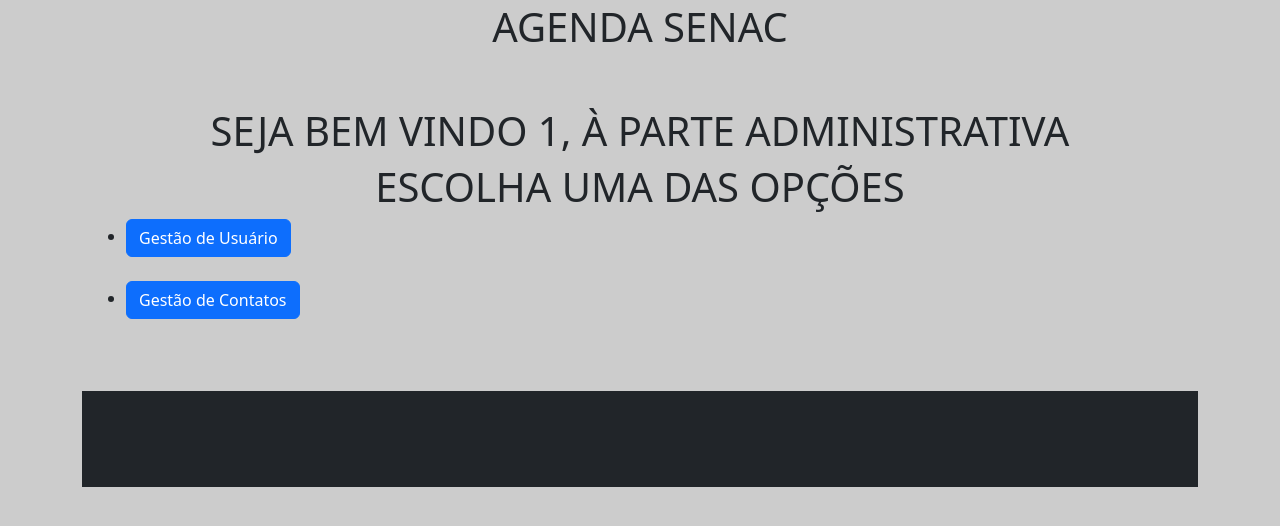
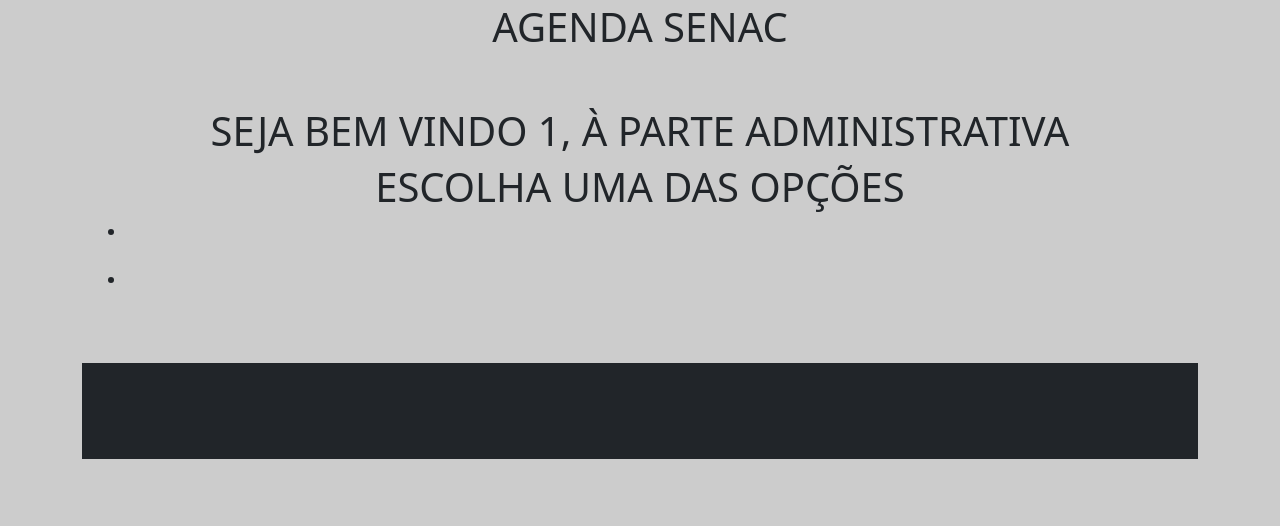
Before and after one commit to ReinaldMendes/agendaSenac, a PHP site: page / in a window 1280 px wide. Shown: the part 184-710 px from the top of the page. Run offline with PHP 8.4, Linux system fonts and the light colour scheme; the visitor is signed in with stand-in values (Sample User, id 1); tables that the repository leaves empty or names only in its code hold one stand-in row (values such as "Sample post").

Commit message:
commit 08/06/2024

```diff
--- a/index.php
+++ b/index.php
@@ -1,18 +1,18 @@
 <?php
 session_start();
-include 'inc/header.inc.php';
-
+require_once 'classes/users.class.php';
+$users = new Users();
 if(!isset($_SESSION['logado'])){
     header("Location: login.php");
     exit;
 }
 
-//$users->setUsers($_SESSION['logado']);
+$users->setUsers($_SESSION['logado']);
+include 'inc/header.inc.php';
 ?>
 <style>
 body {
     background-color: #ccc;
-
 }
 
 h1 {
@@ -28,8 +28,8 @@
     <h1> ESCOLHA UMA DAS OPÇÕES </h1>
   </div>
 <ul>
-    <li> <a class="btn btn-primary" href="gestaoUsuario.php">Gestão de Usuário</a>  </li><br>
-    <li> <a class="btn btn-primary" href="gestaoContatos.php">Gestão de Contatos</a> </li><br>
+    <li><?php if ($users->temPermissoes('super')):?> <a class="btn btn-primary" href="gestaoUsuario.php">Gestão de Usuário</a> <?php endif;?> </li><br>
+     <li><?php if ($users->temPermissoes('add')):?> <a class="btn btn-primary" href="gestaoContatos.php">Gestão de Contatos</a> <?php endif;?></li><br>
 </ul>
     </div>
 </div>
```
Also changed, not shown: adicionarUsers.php (+4 -4 lines).
